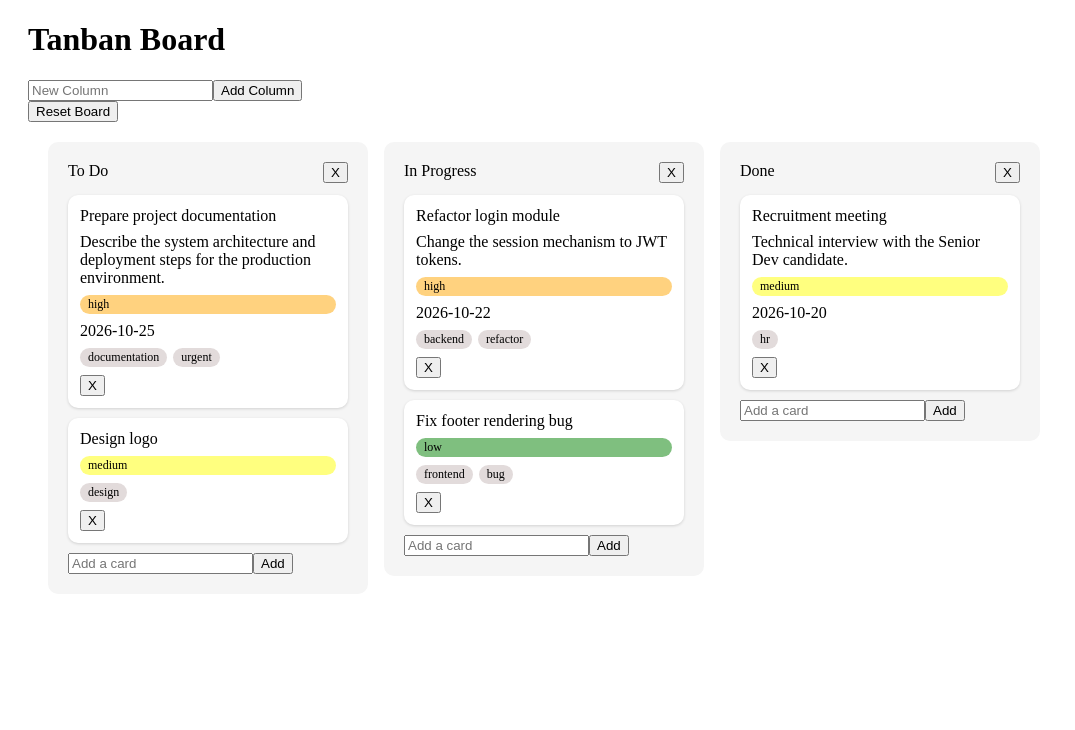
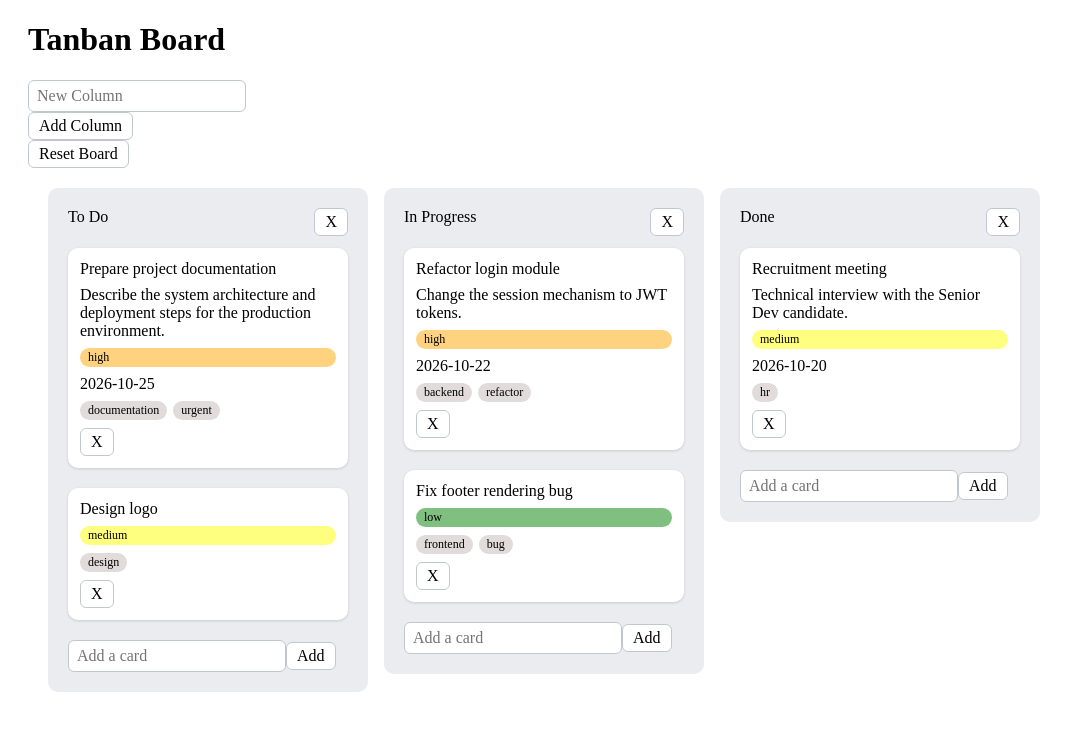
Before and after one commit to Tretaq/tanban-board, a React (Vite) app: page / in a window 1280 px wide. Shown: the top 730 px of the page, without its empty margins (0-1075 px from the left). Built offline with nearby package versions, Linux system fonts and the light colour scheme.

Commit message:
readme + css to make it look somewhat

```diff
--- a/src/Index.css
+++ b/src/Index.css
@@ -1,3 +1,23 @@
 main{
     padding: 0 20px;
 }
+input{
+    font: inherit;
+    padding: 6px 8px;
+    border: 1px solid #c1c7d0;
+    border-radius: 6px;
+}
+input:focus{
+    outline: 2px solid #4c6ef5;
+}
+button{
+    font: inherit;
+    padding: 4px 10px;
+    border: 1px solid #c1c7d0;
+    border-radius: 6px;
+    background: #fff;
+    cursor: pointer;
+}
+button:hover{
+    background: #f0f1f3;
+}
--- a/src/components/Column.css
+++ b/src/components/Column.css
@@ -1,7 +1,7 @@
 .column {
     width: 280px;
     flex-shrink: 0;
-    background-color: whitesmoke;
+    background-color: #ebecf0;
     border-radius: 10px;
     padding: 20px;
 }
@@ -14,4 +14,8 @@
 }
 .column-container{
     min-height: 40px;
+    display: flex;
+    flex-direction: column;
+    gap: 10px;
+    margin-bottom: 10px;
 }
```
Also changed, not shown: src/readme.md (added).
